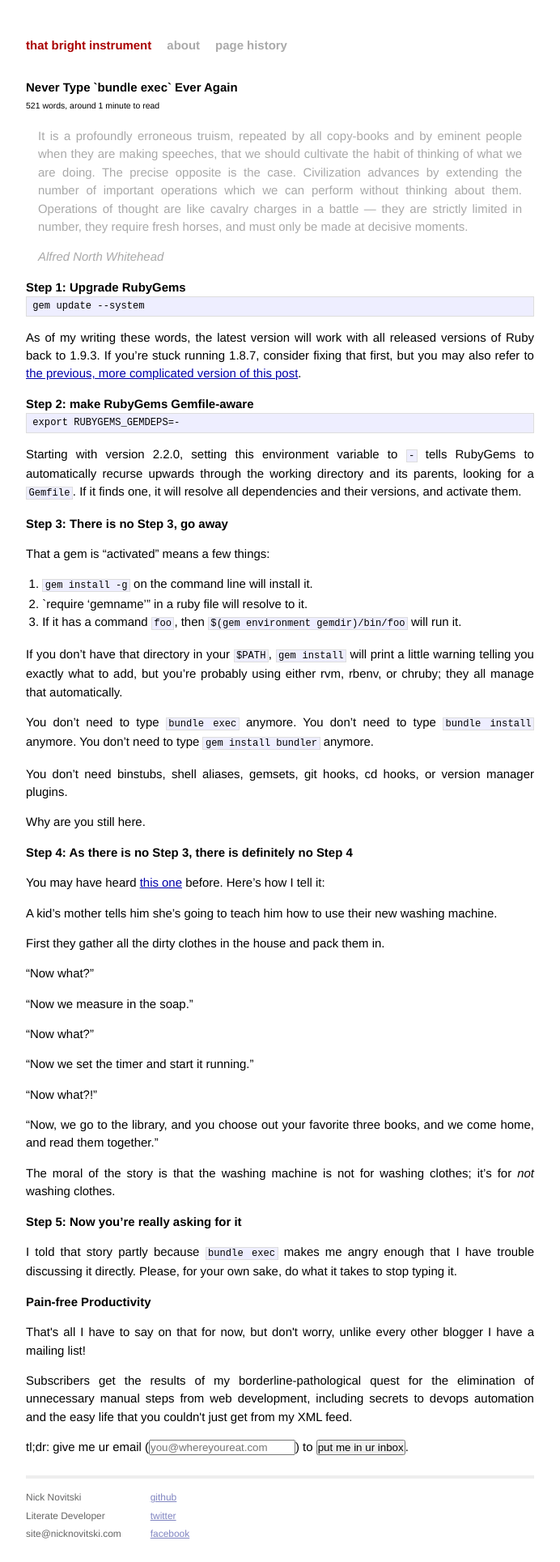
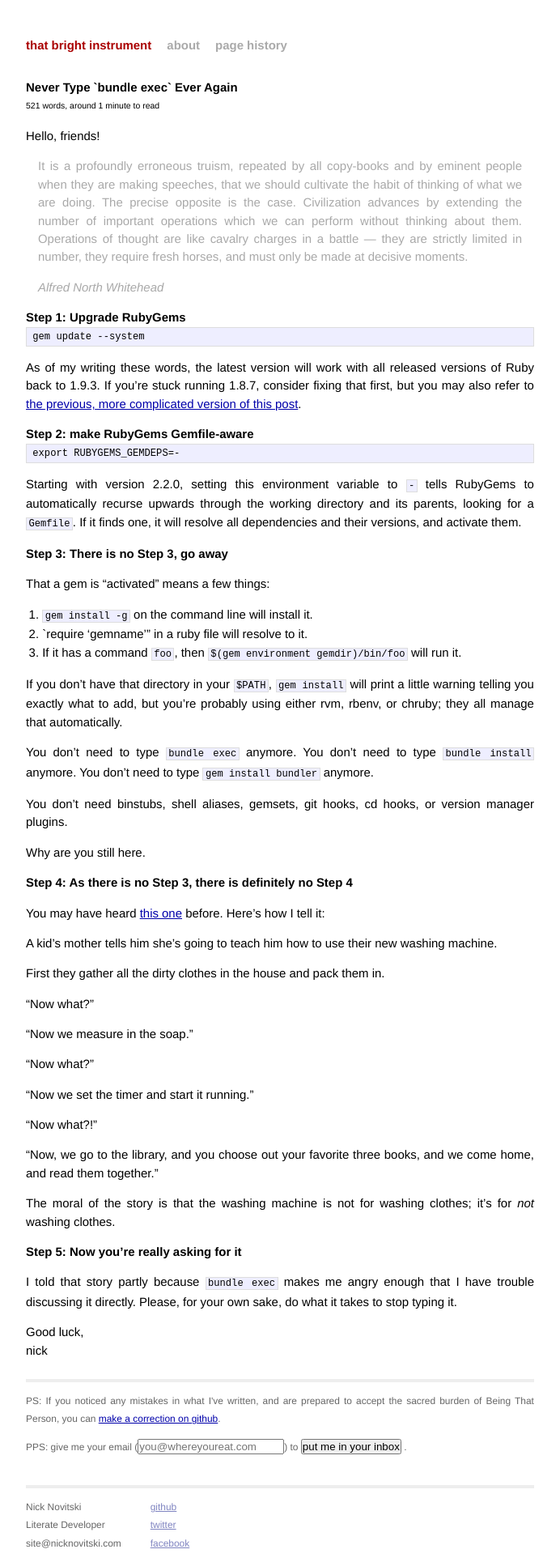
Before and after one commit to nicknovitski/nicknovitski.github.io, a Jekyll site: the page built from _posts/2012-10-19-how-to-never-type-bundle-exec-ever-again.md, in a window 1280 px wide. Shown: the whole page at 81% size, without its empty margins (294-986 px from the left). Built offline with Jekyll 4.4.1, drawn with Linux system fonts in a browser that asks for light colours.

Commit message:
Alter post layout to fit h,f;gl,n communication model

```diff
--- a/_layouts/post.html
+++ b/_layouts/post.html
@@ -17,17 +17,22 @@ layout: default
       to read
     </div>
   </header>
+  <p>Hello, friends!</p>
   {{ content }}
-    <form action="https://www.getdrip.com/forms/10000215/submissions" method="post" data-drip-embedded-form="10000215">
-   <h2 data-drip-attribute="headline">Pain-free Productivity</h2>
-   <div data-drip-attribute="description">
-   <p>That's all I have to say on that for now, but don't worry, unlike every other blogger I have a mailing list!</p>
-   <p>Subscribers get the results of my borderline-pathological quest for the elimination of unnecessary manual steps from web development, including secrets to devops automation and the easy life that you couldn't just get from my XML feed.</p>
-   </div>
-   <p>tl;dr: give me ur
+  <p>Good luck,<br/>nick</p>
+  <footer>
+  <p>PS: If you noticed any mistakes in what I've written, and are prepared to accept the sacred burden of Being That Person, you can <a
+href="{{ site.github.repository_url }}/blog/master/{{ page.path
+}}">make a correction on github</a>.</p>
+  <form action="https://www.getdrip.com/forms/10000215/submissions" method="post" data-drip-embedded-form="10000215">
+    <p>
+     PPS: give me your
       <label for="fields[email]">email</label>
       (<input type="email" name="fields[email]" value="" autocomplete="email" required="required" placeholder="you@whereyoureat.com" />)
       to
-      <input type="submit" name="submit" value="put me in ur inbox" data-drip-attribute="sign-up-button" />.
-    </form>
+      <input type="submit" name="submit" value="put me in your inbox" data-drip-attribute="sign-up-button" />
+      .
+    </p>
+  </form>
+  </footer>
 </article>
```
